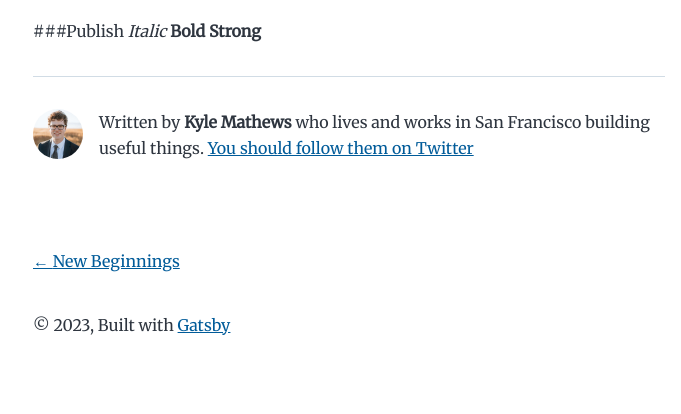
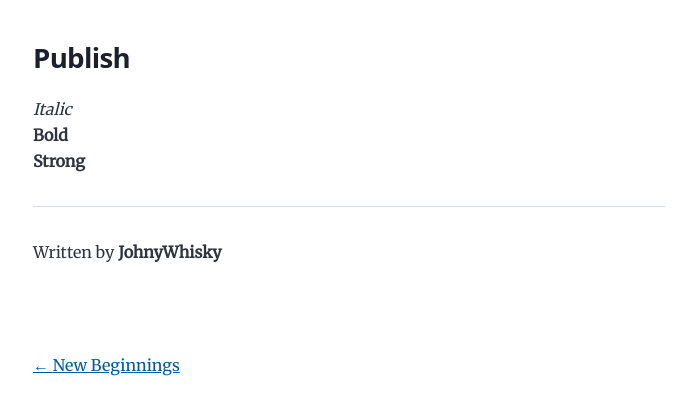
Before and after one commit to Johnywhisky/Johnywhisky.github.io, a Gatsby site: page /publish-test/ in a window 1280 px wide. Shown: the part 390-804 px from the top of the page, without its empty margins (291-972 px from the left). Built offline with nearby package versions, Linux system fonts and the light colour scheme; Gatsby itself is replaced by a stand-in of ours.

Commit message:
Delete default meta data

```diff
--- a/content/blog/publish-test/index.md
+++ b/content/blog/publish-test/index.md
@@ -1,10 +1,12 @@
 ---
 title: test publish
 date: "2022-08-23T16:22:00"
-description: gatsby publish test
+description: gatsby publish tests
 ---
 
 # Test
 ## Test
-###Publish
-<i>Italic</i> **Bold** <strong>Strong</strong>
+### Publish
+<i>Italic</i><br/>
+**Bold**<br/>
+<strong>Strong</strong><br/>
--- a/src/components/bio.js
+++ b/src/components/bio.js
@@ -32,7 +32,7 @@ const Bio = () => {
 
   return (
     <div className="bio">
-      <StaticImage
+      {/* <StaticImage
         className="bio-avatar"
         layout="fixed"
         formats={["auto", "webp", "avif"]}
@@ -41,14 +41,10 @@ const Bio = () => {
         height={50}
         quality={95}
         alt="Profile picture"
-      />
+      /> */}
       {author?.name && (
         <p>
-          Written by <strong>{author.name}</strong> {author?.summary || null}
-          {` `}
-          <a href={`https://twitter.com/${social?.twitter || ``}`}>
-            You should follow them on Twitter
-          </a>
+          Written by <strong>JohnyWhisky</strong>
         </p>
       )}
     </div>
--- a/src/components/layout.js
+++ b/src/components/layout.js
@@ -24,11 +24,11 @@ const Layout = ({ location, title, children }) => {
     <div className="global-wrapper" data-is-root-path={isRootPath}>
       <header className="global-header">{header}</header>
       <main>{children}</main>
-      <footer>
+      {/* <footer>
         © {new Date().getFullYear()}, Built with
         {` `}
         <a href="https://www.gatsbyjs.com">Gatsby</a>
-      </footer>
+      </footer> */}
     </div>
   )
 }
```
